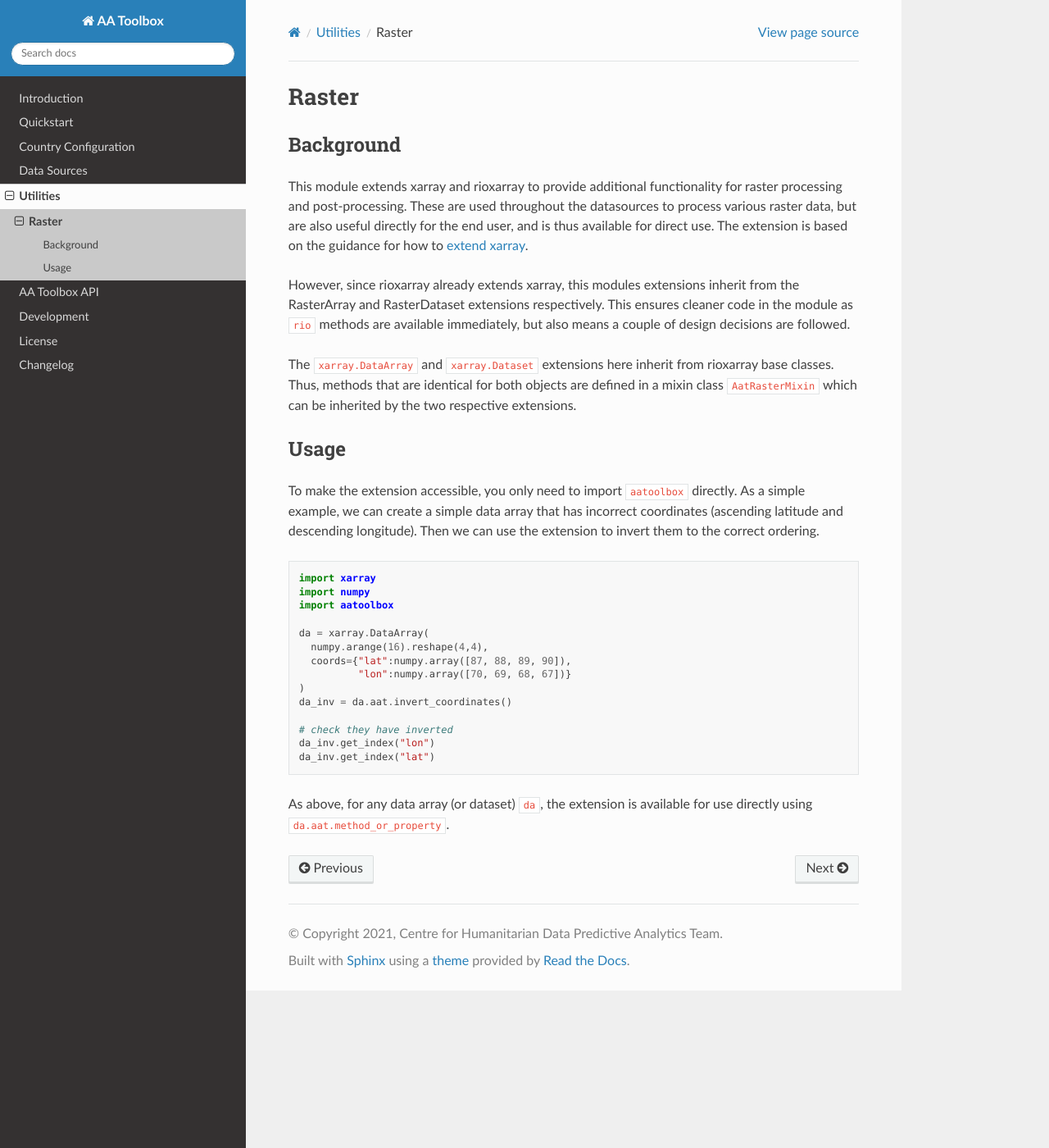
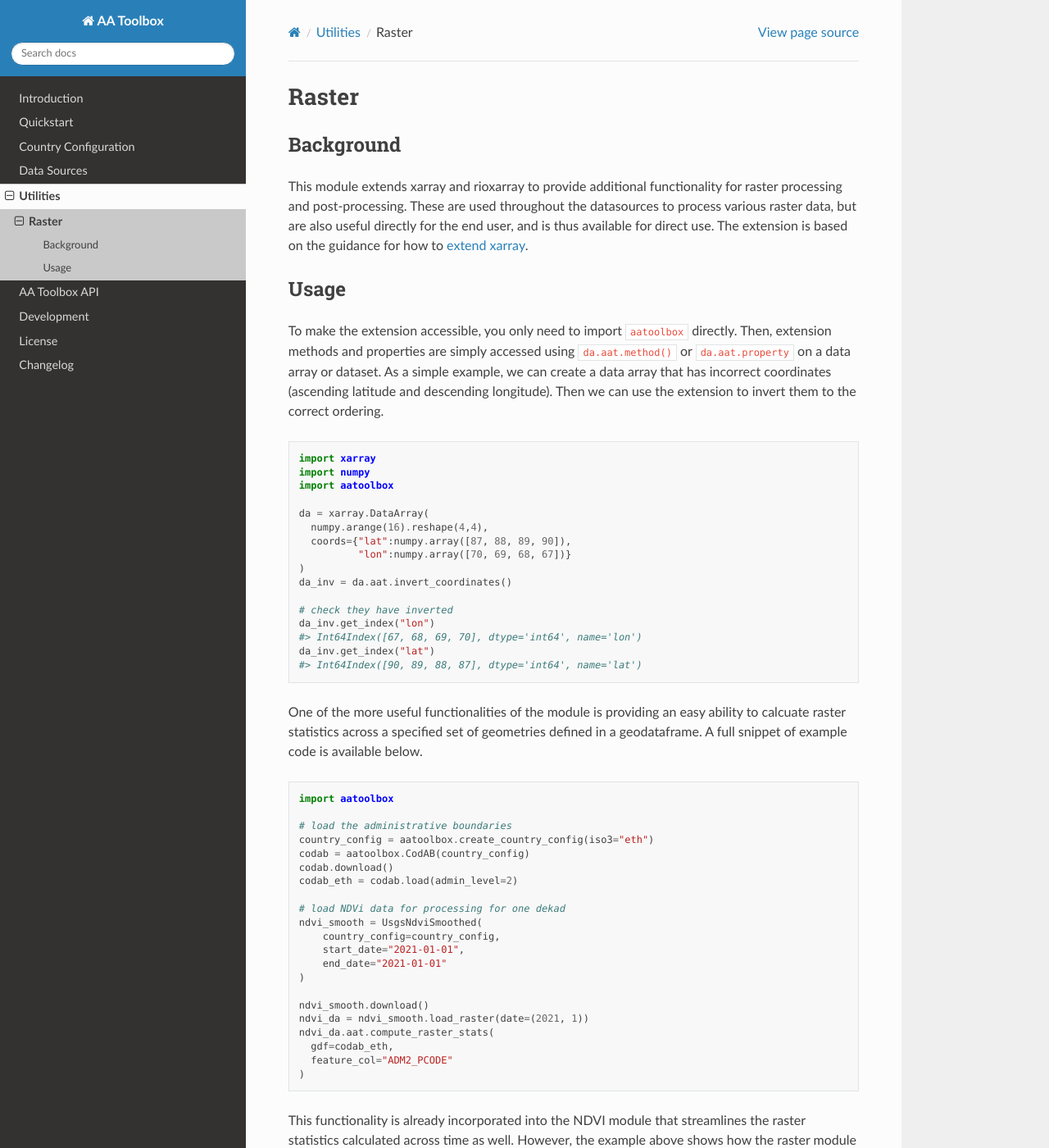
Before and after one commit to OCHA-DAP/ocha-anticipy, a Sphinx documentation site: the page built from docs/source/utilities/raster.rst, in a window 1280 px wide and 1400 px high. Shown: the whole window at 82% size. Built offline with Sphinx 7.4.7 and the Read the Docs theme 2.0.0, drawn with Linux system fonts in a browser that asks for light colours; some of the changed text lies outside the part shown.

Commit message:
Address Monica's comments

```diff
--- a/docs/source/utilities/raster.rst
+++ b/docs/source/utilities/raster.rst
@@ -13,27 +13,16 @@ available for direct use. The extension is based on the
 guidance for how to `extend xarray
 <http://xarray.pydata.org/en/stable/internals/extending-xarray.html>`_.
 
-However, since rioxarray already extends xarray, this
-modules extensions inherit from the RasterArray and
-RasterDataset extensions respectively. This ensures
-cleaner code in the module as ``rio`` methods are
-available immediately, but also means a couple of
-design decisions are followed.
-
-The ``xarray.DataArray`` and ``xarray.Dataset``
-extensions here inherit from rioxarray base classes.
-Thus, methods that are identical for both objects
-are defined in a mixin class ``AatRasterMixin`` which
-can be inherited by the two respective extensions.
-
 Usage
 -----
 
 To make the extension accessible, you only need to import
-``aatoolbox`` directly. As a simple example, we can create
-a simple data array that has incorrect coordinates
-(ascending latitude and descending longitude). Then
-we can use the extension to invert them to
+``aatoolbox`` directly. Then, extension methods and properties
+are simply accessed using ``da.aat.method()`` or
+``da.aat.property`` on a data array or dataset.  As a simple
+example, we can create a data array that has
+incorrect coordinates (ascending latitude and descending
+longitude). Then we can use the extension to invert them to
 the correct ordering.
 
 .. code-block:: python
@@ -51,8 +40,40 @@ the correct ordering.
 
     # check they have inverted
     da_inv.get_index("lon")
+    #> Int64Index([67, 68, 69, 70], dtype='int64', name='lon')
     da_inv.get_index("lat")
+    #> Int64Index([90, 89, 88, 87], dtype='int64', name='lat')
 
-As above, for any data array (or
-dataset) ``da``, the extension is available for use
-directly using ``da.aat.method_or_property``.
+One of the more useful functionalities of the module
+is providing an easy ability to calcuate raster statistics
+across a specified set of geometries defined in a geodataframe.
+A full snippet of example code is available below.
+
+.. code-block:: python
+
+    import aatoolbox
+
+    # load the administrative boundaries
+    country_config = aatoolbox.create_country_config(iso3="eth")
+    codab = aatoolbox.CodAB(country_config)
+    codab.download()
+    codab_eth = codab.load(admin_level=2)
+
+    # load NDVi data for processing for one dekad
+    ndvi_smooth = UsgsNdviSmoothed(
+        country_config=country_config,
+        start_date="2021-01-01",
+        end_date="2021-01-01"
+    )
+
+    ndvi_smooth.download()
+    ndvi_da = ndvi_smooth.load_raster(date=(2021, 1))
+    ndvi_da.aat.compute_raster_stats(
+      gdf=codab_eth,
+      feature_col="ADM2_PCODE"
+    )
+
+This functionality is already incorporated into the NDVI module that
+streamlines the raster statistics calculated across time as well.
+However, the example above shows how the raster module can be applied
+to any raster datasets or arrays you may have.
```
Also changed, not shown: 2 other files.
